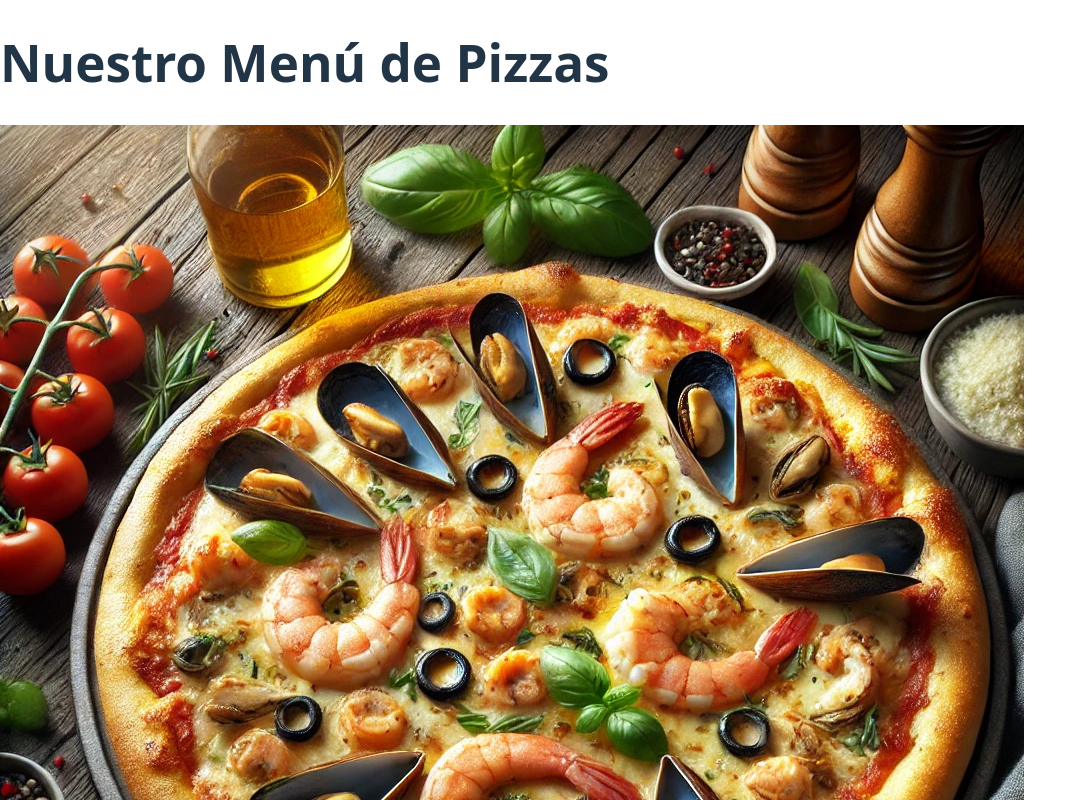
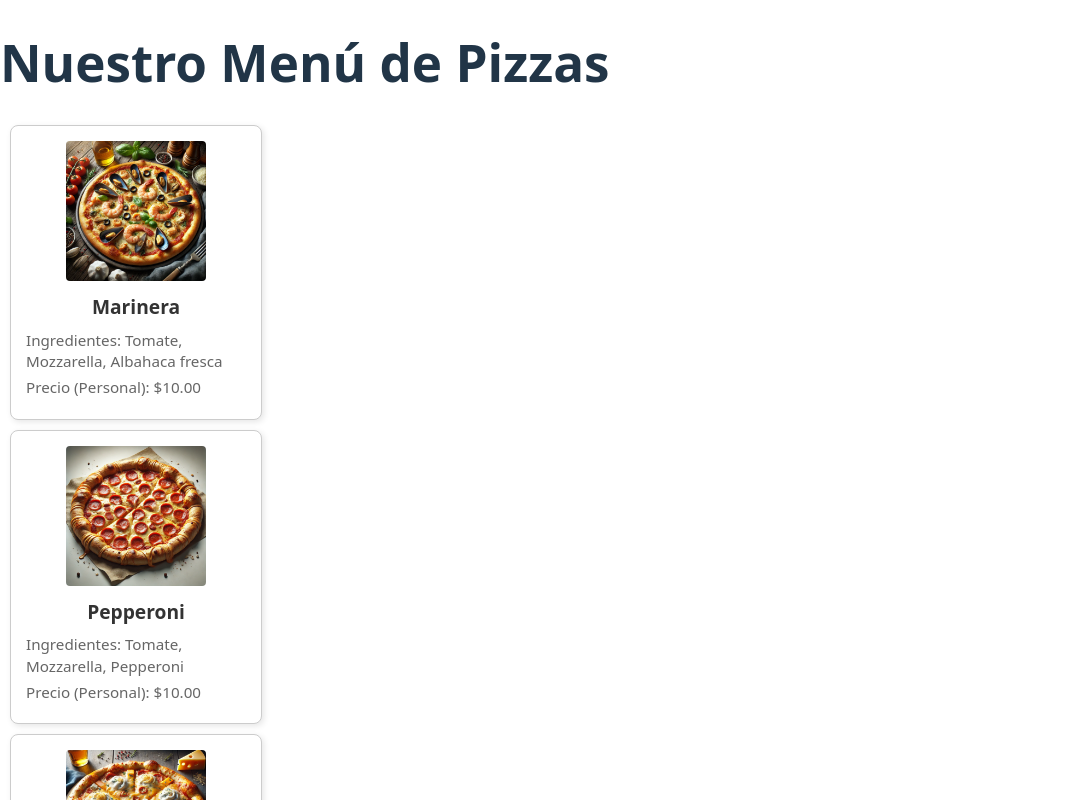
Before and after one commit to Magupe09/SintenedorReact-2, a React (Vite) app in the folder sintenedor/: page / in a window 1280 px wide. Shown: the top 800 px of the page, without its empty margins (0-1087 px from the left). Built offline with nearby package versions, Linux system fonts and the light colour scheme.

Commit message:
Styles.css Module

```diff
--- a/sintenedor/src/Components/menu/PizzaItem.jsx
+++ b/sintenedor/src/Components/menu/PizzaItem.jsx
@@ -1,5 +1,6 @@
 // src/components/menu/PizzaItem.jsx
 import React from 'react';
+import styles from './PizzaItem.module.css';
 
 // Componente funcional que recibe los datos de UNA pizza.
 // Usamos desestructuración para recibir un objeto 'pizza' completo.
@@ -10,10 +11,10 @@ function PizzaItem({ pizza }) {
   // Retornamos la estructura JSX para mostrar la información de la pizza
   return (
     // Añadimos una clase para poder darle estilos más adelante (grid item)
-    <div className="pizza-item">
+    <div className={styles['pizza-item']}>
       {/* Mostramos la imagen si la propiedad 'imagen' existe */}
       {/* La ruta '/src/assets/...' funciona con Vite en desarrollo */}
-      {imagen && <img src={imagen} alt={`Pizza ${nombre}`} className="pizza-item-image" />}
+      {imagen && <img src={imagen} alt={`Pizza ${nombre}`} className={styles['pizza-item-image']} />}
 
       <h3>{nombre}</h3> {/* Usamos 'nombre' en lugar de 'name' */}
 
--- /dev/null
+++ b/sintenedor/src/Components/menu/PizzaItem.module.css
@@ -0,0 +1,47 @@
+/* src/Components/menu/PizzaItem.module.css */
+
+/* Estilos para el contenedor principal de cada pizza */
+.pizza-item {
+    background-color: red;
+    border: 1px solid #ccc; /* Borde gris suave */
+    padding: 15px; /* Espacio dentro del borde */
+    margin: 10px; /* Espacio alrededor de cada item (para separarlos en la lista/grid) */
+    border-radius: 8px; /* Esquinas ligeramente redondeadas */
+    box-shadow: 2px 2px 6px rgba(0, 0, 0, 0.1); /* Sombra suave */
+    text-align: center; /* Centra el contenido (imagen, texto) */
+    background-color: #fff; /* Fondo blanco */
+    display: flex; /* Usamos flexbox para controlar la disposición interna si es necesario */
+    flex-direction: column; /* Apila los elementos verticalmente */
+    align-items: center; /* Centra horizontalmente los elementos dentro del flex container */
+
+    /* Un ancho fijo para empezar, luego el grid en PizzaList controlará el layout */
+    width: 220px;
+  }
+
+  /* Estilos para la imagen de la pizza */
+  .pizza-item-image {
+    max-width: 100%; /* Asegura que la imagen no sea más ancha que su contenedor */
+    height: 140px; /* Altura fija para que todas las imágenes tengan el mismo tamaño */
+    object-fit: cover; /* Recorta la imagen si es necesario para cubrir el área sin deformarse */
+    border-radius: 4px; /* Esquinas redondeadas para la imagen */
+    margin-bottom: 12px; /* Espacio entre la imagen y el texto */
+  }
+
+  /* Estilos para el título (nombre de la pizza) */
+  .pizza-item h3 {
+    margin-top: 0; /* Elimina el margen superior por defecto */
+    margin-bottom: 8px; /* Espacio debajo del título */
+    color: #333; /* Color de texto oscuro */
+    font-size: 1.2em; /* Tamaño de fuente */
+  }
+
+  /* Estilos para los párrafos (ingredientes, precio) */
+  .pizza-item p {
+    margin-top: 0;
+    margin-bottom: 5px; /* Espacio entre párrafos */
+    color: #666; /* Color de texto gris */
+    font-size: 0.95em; /* Tamaño de fuente ligeramente más pequeño */
+    line-height: 1.4; /* Espaciado entre líneas */
+    text-align: left; /* Alinea el texto a la izquierda dentro del div */
+    width: 100%; /* Asegura que el párrafo use todo el ancho disponible (dentro del padding) */
+  }
--- a/sintenedor/vite.config.js
+++ b/sintenedor/vite.config.js
@@ -4,6 +4,6 @@ import react from '@vitejs/plugin-react-swc'
 // https://vite.dev/config/
 export default defineConfig({
   plugins: [react()],
-  base: import.meta.env.PROD ? '/SintenedorReact-2/' : '/'
+  base:'/'
  // base:'/SintenedorReact-2/'
 })
```
